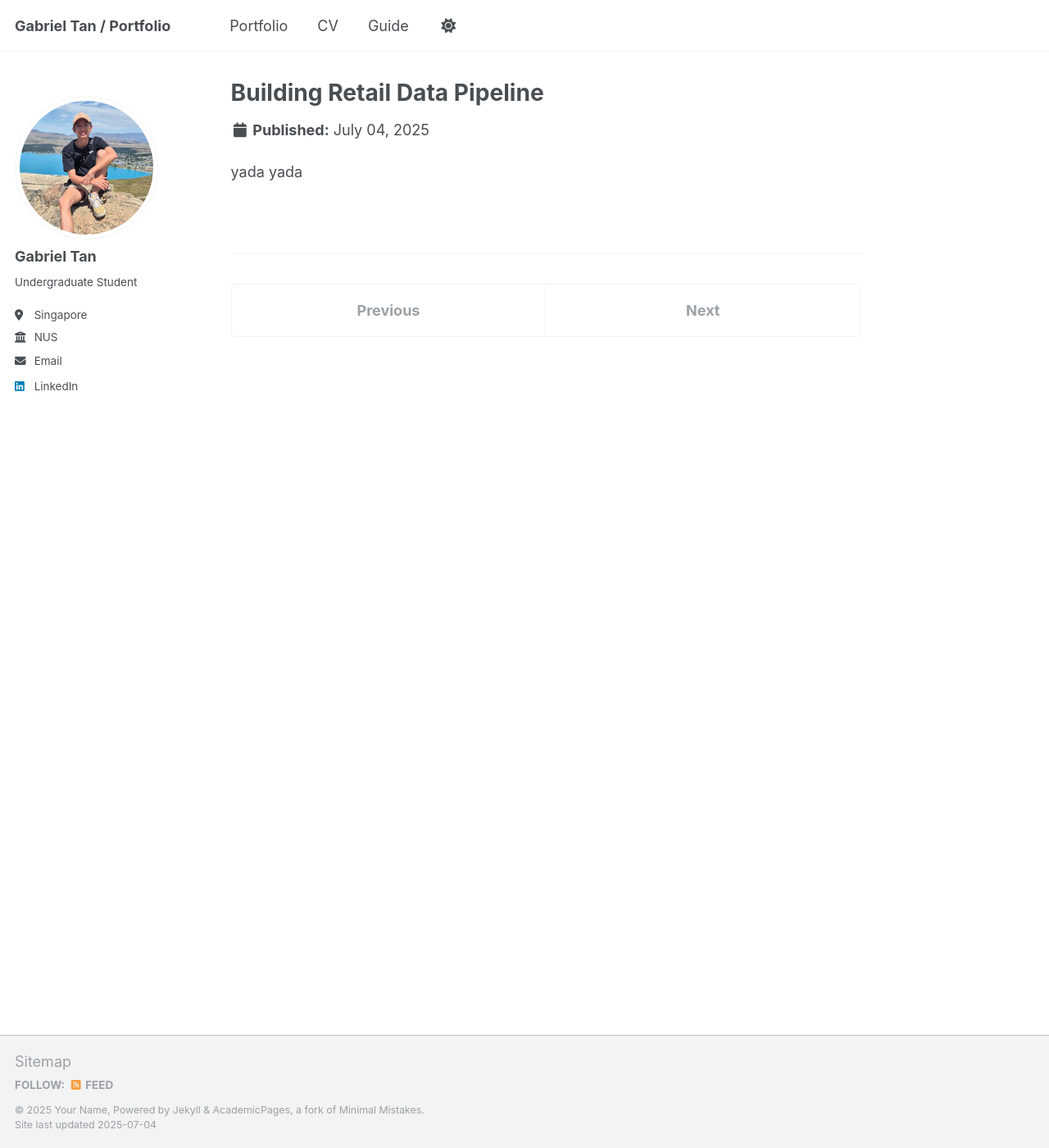
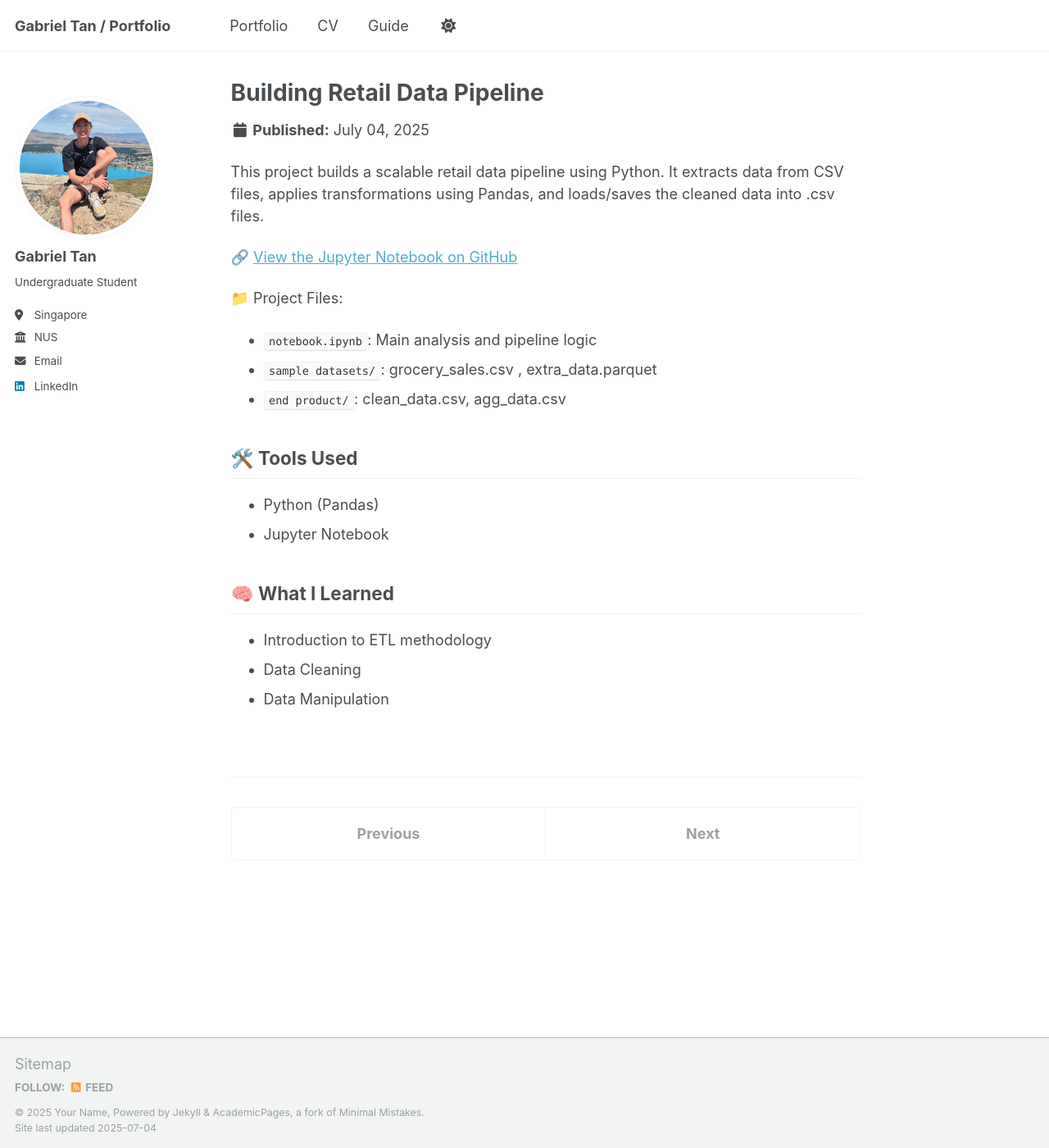
Before and after one commit to Gabetxk/Gabetxk.github.io, a Jekyll site: the page built from _portfolio/Retail-Data-Pipeline.md, in a window 1280 px wide and 1400 px high. Shown: the whole window at 82% size. Built offline with Jekyll 4.4.1, drawn with Linux system fonts in a browser that asks for light colours; a script that is not in the unit is left out.

Commit message:
Update Retail-Data-Pipeline.md

```diff
--- a/_portfolio/Retail-Data-Pipeline.md
+++ b/_portfolio/Retail-Data-Pipeline.md
@@ -4,4 +4,20 @@ excerpt: ""
 collection: portfolio
 ---
 
-yada yada
+This project builds a scalable retail data pipeline using Python. It extracts data from CSV files, applies transformations using Pandas, and loads/saves the cleaned data into .csv files.
+
+🔗 [View the Jupyter Notebook on GitHub]([\[_portfolio\Building Retail Data Pipeline (Project)\notebook.ipynb\]](https://github.com/Gabetxk/Gabetxk.github.io/blob/master/_portfolio/Building%20Retail%20Data%20Pipeline%20(Project)/notebook.ipynb))
+
+📁 Project Files:
+- `notebook.ipynb`: Main analysis and pipeline logic
+- `sample datasets/`: grocery_sales.csv , extra_data.parquet
+- `end product/`: clean_data.csv, agg_data.csv
+
+## 🛠️ Tools Used
+- Python (Pandas)
+- Jupyter Notebook
+
+## 🧠 What I Learned
+- Introduction to ETL methodology
+- Data Cleaning
+- Data Manipulation
```
